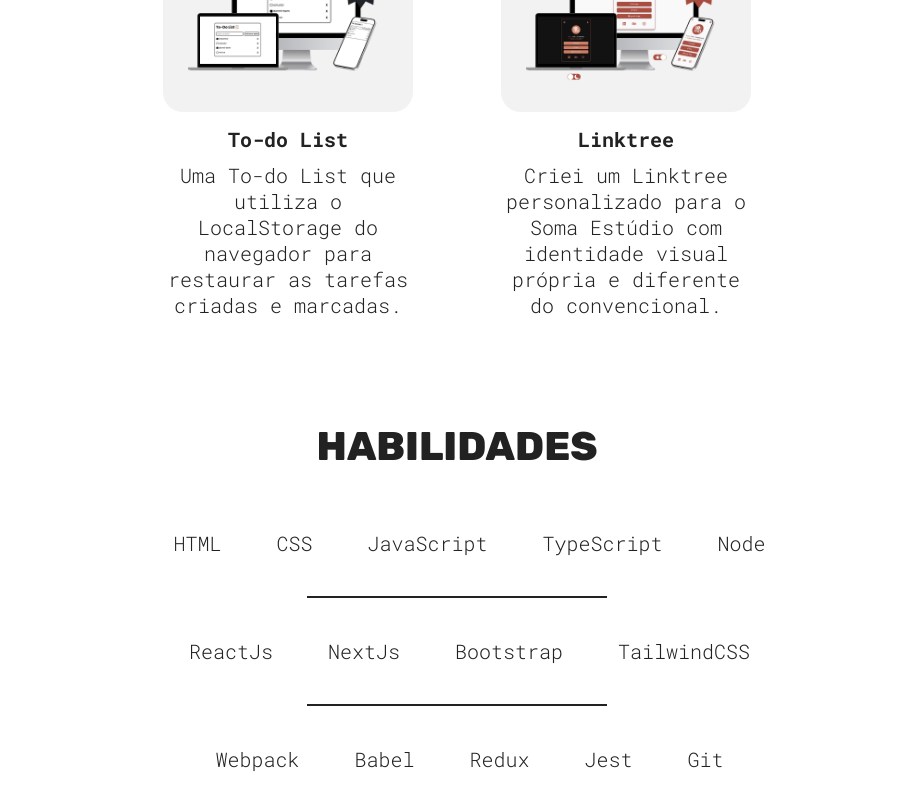
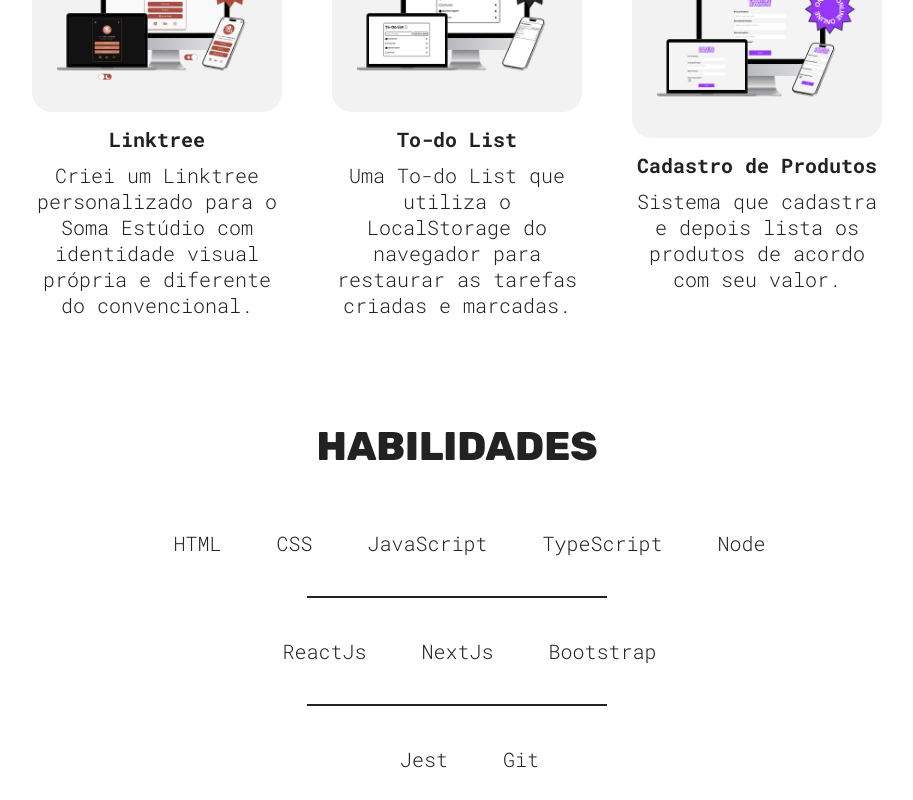
Before and after one commit to nelsomartinss/nelsomartinss_portfolio, a React (Vite) app: page / in a window 1280 px wide. Shown: the part 1120-1920 px from the top of the page, without its empty margins (183-1096 px from the left). Built offline with nearby package versions, Linux system fonts and the light colour scheme.

Commit message:
alterações na hero e na projects

```diff
--- a/src/sections/SectionHero/Hero.jsx
+++ b/src/sections/SectionHero/Hero.jsx
@@ -59,7 +59,7 @@ function Hero() {
         <p className={styles.description}>
             Movido pela paixão em construir experiências digitais de ponta
         </p>
-        <a href="https://docs.google.com/document/d/1bVXG3OvLW2yra0iVmJ7n1VeDTLEPqe0QjJt2YtwNCpk/edit?tab=t.0" target='_blank'>
+        <a href="https://docs.google.com/document/d/1BvbbaeXrc7-rScfzMKtD69Kz8aS1dbJcQfaOGbyhbxY/edit?usp=sharing" target='_blank'>
             <button className="hover">
                 Currículo
             </button>
--- a/src/sections/SectionProjects/Projects.jsx
+++ b/src/sections/SectionProjects/Projects.jsx
@@ -1,6 +1,7 @@
 import styles from './ProjectsStyles.module.css';
 import linktree from '../../assets/linktree-soma-studio.png';
 import todolistApp from '../../assets/todo-list-app.png';
+import sistemaCadastro from '../../assets/sistemaCadastro.png'
 import ProjectCard from '../../common/ProjectCard';
 
 function Projects() {
@@ -8,16 +9,24 @@ function Projects() {
     <h1 className={styles.sectionTitle}>Projetos</h1>
     <div className={styles.projectsContainer}>
       <ProjectCard
-      src={todolistApp}
-      link='https://todolistnelsonmartins.netlify.app/'
-      h3='To-do List'
-      p='Uma To-do List que utiliza o LocalStorage do navegador para restaurar as tarefas criadas e marcadas.'
-      />
-      <ProjectCard
       src={linktree}
       link='https://somaestudiolinks.netlify.app/'
       h3='Linktree'
       p='Criei um Linktree personalizado para o Soma Estúdio com identidade visual própria e diferente do convencional.'
+      />
+
+      <ProjectCard
+      src={todolistApp}
+      link="https://todolistnelsonmartins.netlify.app/"
+      h3='To-do List'
+      p='Uma To-do List que utiliza o LocalStorage do navegador para restaurar as tarefas criadas e marcadas.'
+      />
+
+      <ProjectCard
+      src={sistemaCadastro}
+      link='https://cadastroelistagemdeprodutos.netlify.app/'
+      h3='Cadastro de Produtos'
+      p='Sistema que cadastra e depois lista os produtos de acordo com seu valor.'
       />
     </div>
   </section>
--- a/src/sections/SectionSkills/Skills.jsx
+++ b/src/sections/SectionSkills/Skills.jsx
@@ -19,13 +19,9 @@ function Skills() {
       <SkillList src={checkMarkIcon} skill='ReactJs'/>
       <SkillList src={checkMarkIcon} skill='NextJs'/>
       <SkillList src={checkMarkIcon} skill='Bootstrap'/>
-      <SkillList src={checkMarkIcon} skill='TailwindCSS'/>
     </div>
     <hr />
     <div className={styles.skillList}>
-      <SkillList src={checkMarkIcon} skill='Webpack'/>
-      <SkillList src={checkMarkIcon} skill='Babel'/>
-      <SkillList src={checkMarkIcon} skill='Redux'/>
       <SkillList src={checkMarkIcon} skill='Jest'/>
       <SkillList src={checkMarkIcon} skill='Git'/>
     </div>
```
Also changed, not shown: src/assets/sistemaCadastro.png (added).
